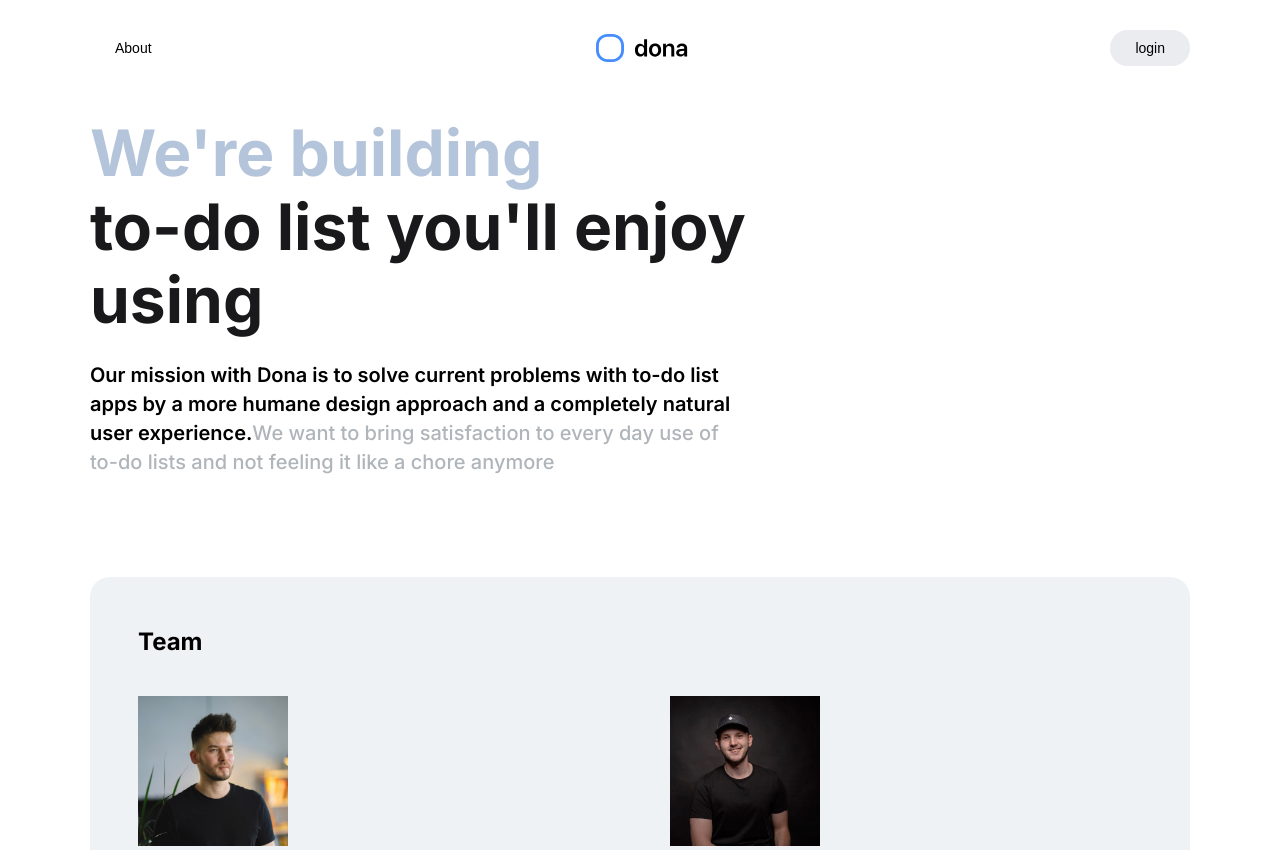
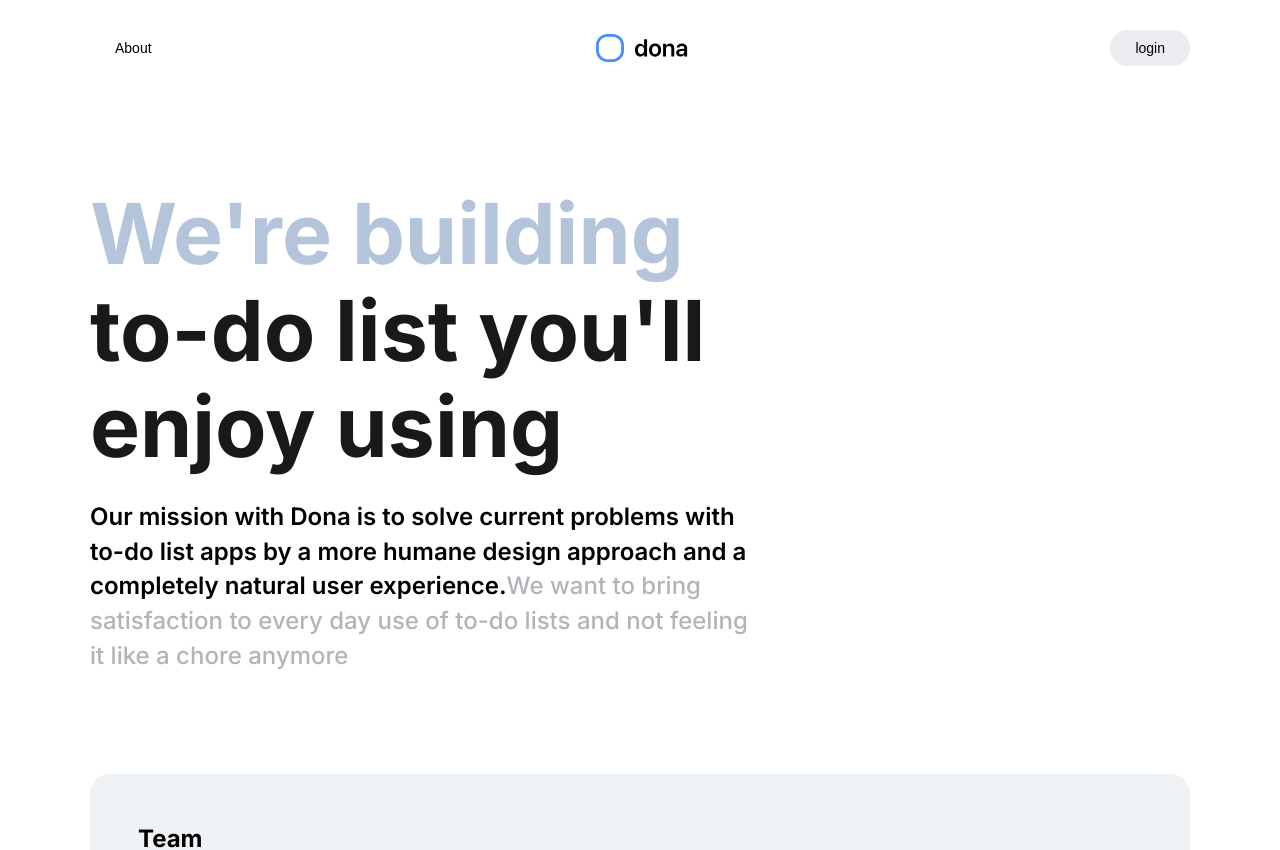
Before and after one commit to sharibeast/dona.ai-clone, a Next.js app: page /about in a window 1280 px wide. Shown: the top 850 px of the page. Built offline with nearby package versions, Linux system fonts and the light colour scheme.

Commit message:
fix: responsive font size in large screen

```diff
--- a/pages/about.tsx
+++ b/pages/about.tsx
@@ -6,7 +6,7 @@
 import Team from 'components/Team'
 
 const AboutSummary = styled.div`
-        margin-top:50px;
+        margin-top:120px;
 `
 const Brief = styled.h1`
 font-size:40px;
@@ -21,10 +21,11 @@
 }
 ${media.md}{
     font-size:56px;
+    font-size:64px;
 }
 ${media.lg}{
     max-width:65%;
-    font-size:64px;
+    font-size:84px;
 }
 `
 const BriefSpan = styled.span`
@@ -48,6 +49,9 @@
 
 ${media.md}{
     max-width:60%;
+}
+${media.lg}{
+    font-size:24px;
 }
 
 `
```
